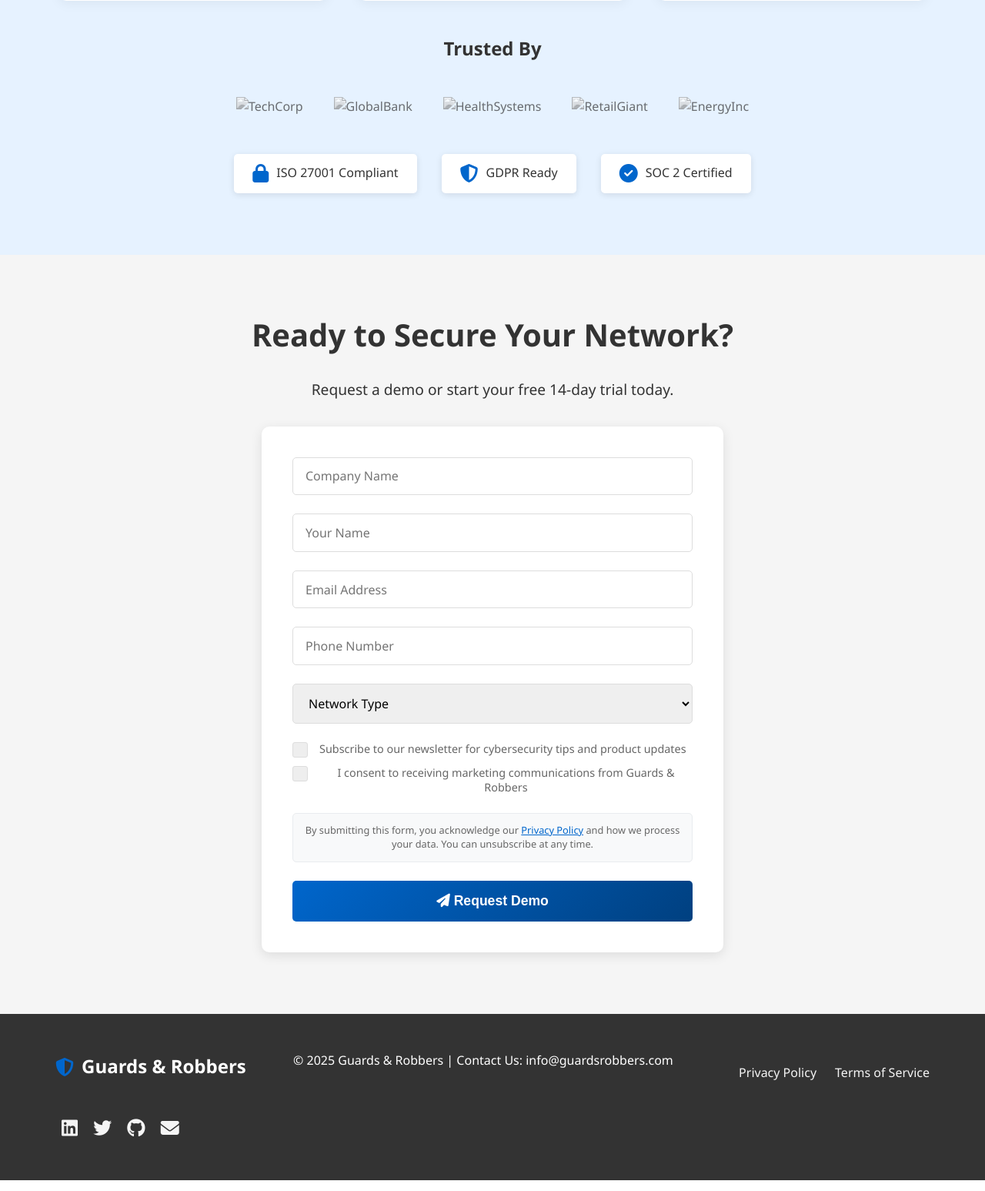
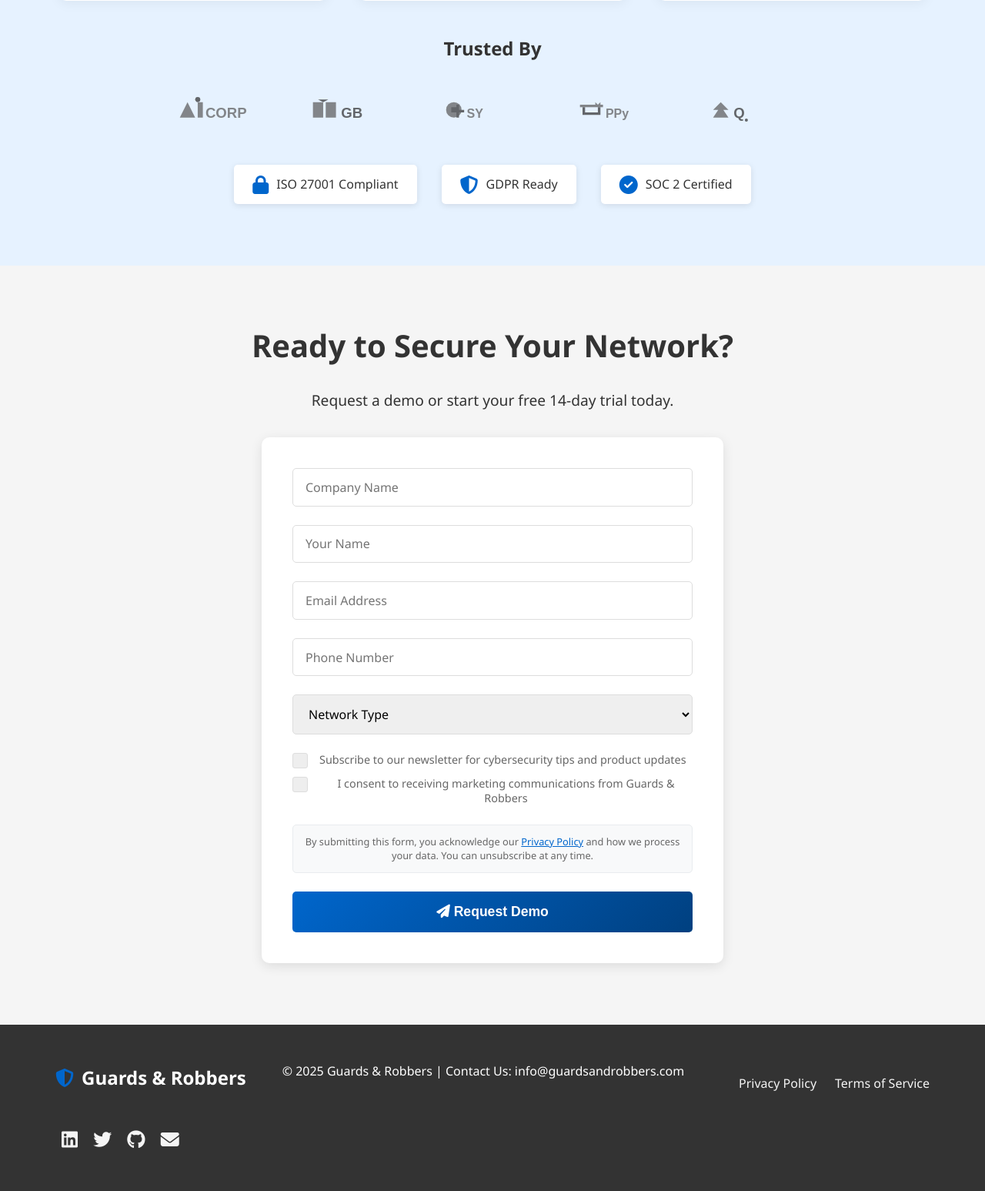
Before and after one commit to DITreneris/guards, a Flask app: page / in a window 1280 px wide. Shown: the part 3888-5435 px from the top of the page at 77% size. Run offline with Flask 2, Linux system fonts and the light colour scheme; some libraries are stand-ins or nearby versions.

Commit message:
Added custom SVG logos for company testimonials

```diff
--- a/templates/index.html
+++ b/templates/index.html
@@ -4,6 +4,12 @@
     <meta charset="UTF-8">
     <meta name="viewport" content="width=device-width, initial-scale=1.0">
     <title>Guards & Robbers - AI-Powered Cybersecurity</title>
+
+    <!-- Favicon -->
+    <link rel="icon" type="image/svg+xml" href="{{ url_for('static', filename='images/favicon.svg') }}">
+    <link rel="icon" type="image/png" href="{{ url_for('static', filename='images/favicon.png') }}" sizes="32x32">
+    <link rel="apple-touch-icon" href="{{ url_for('static', filename='images/apple-touch-icon.png') }}">
+
     <link rel="stylesheet" href="{{ url_for('static', filename='css/styles.css') }}">
     <!-- Font Awesome for icons -->
     <link rel="stylesheet" href="https://cdnjs.cloudflare.com/ajax/libs/font-awesome/6.4.0/css/all.min.css">
@@ -251,11 +257,11 @@
 
             <h3 style="text-align: center; margin-top: 3rem;">Trusted By</h3>
             <div class="company-logos">
-                <img src="https://via.placeholder.com/150x40?text=TechCorp" alt="TechCorp" class="company-logo">
-                <img src="https://via.placeholder.com/150x40?text=GlobalBank" alt="GlobalBank" class="company-logo">
-                <img src="https://via.placeholder.com/150x40?text=HealthSystems" alt="HealthSystems" class="company-logo">
-                <img src="https://via.placeholder.com/150x40?text=RetailGiant" alt="RetailGiant" class="company-logo">
-                <img src="https://via.placeholder.com/150x40?text=EnergyInc" alt="EnergyInc" class="company-logo">
+                <img src="{{ url_for('static', filename='images/testimonials/itcorp-logo.svg') }}" alt="ITCorp" class="company-logo">
+                <img src="{{ url_for('static', filename='images/testimonials/bankgb-logo.svg') }}" alt="BankGB" class="company-logo">
+                <img src="{{ url_for('static', filename='images/testimonials/healthsy-logo.svg') }}" alt="HealthSY" class="company-logo">
+                <img src="{{ url_for('static', filename='images/testimonials/shoppy-logo.svg') }}" alt="ShoPPy" class="company-logo">
+                <img src="{{ url_for('static', filename='images/testimonials/energyq-logo.svg') }}" alt="EnergyQ" class="company-logo">
             </div>
 
             <div class="trust-badges">
@@ -329,7 +335,7 @@
             <div class="footer-content">
                 <div class="footer-logo"><i class="fas fa-shield-halved"></i> Guards & Robbers</div>
                 <div class="footer-info">
-                    <p>&copy; 2025 Guards & Robbers | Contact Us: info@guardsrobbers.com</p>
+                    <p>&copy; 2025 Guards & Robbers | Contact Us: info@guardsandrobbers.com</p>
                 </div>
                 <div class="footer-links">
                     <a href="#">Privacy Policy</a>
```
Also changed, not shown: static/images/testimonials/bankgb-logo.svg (added), static/images/testimonials/energyq-logo.svg (added), static/images/testimonials/healthsy-logo.svg (added), static/images/testimonials/itcorp-logo.svg (added), static/images/testimonials/shoppy-logo.svg (added).
